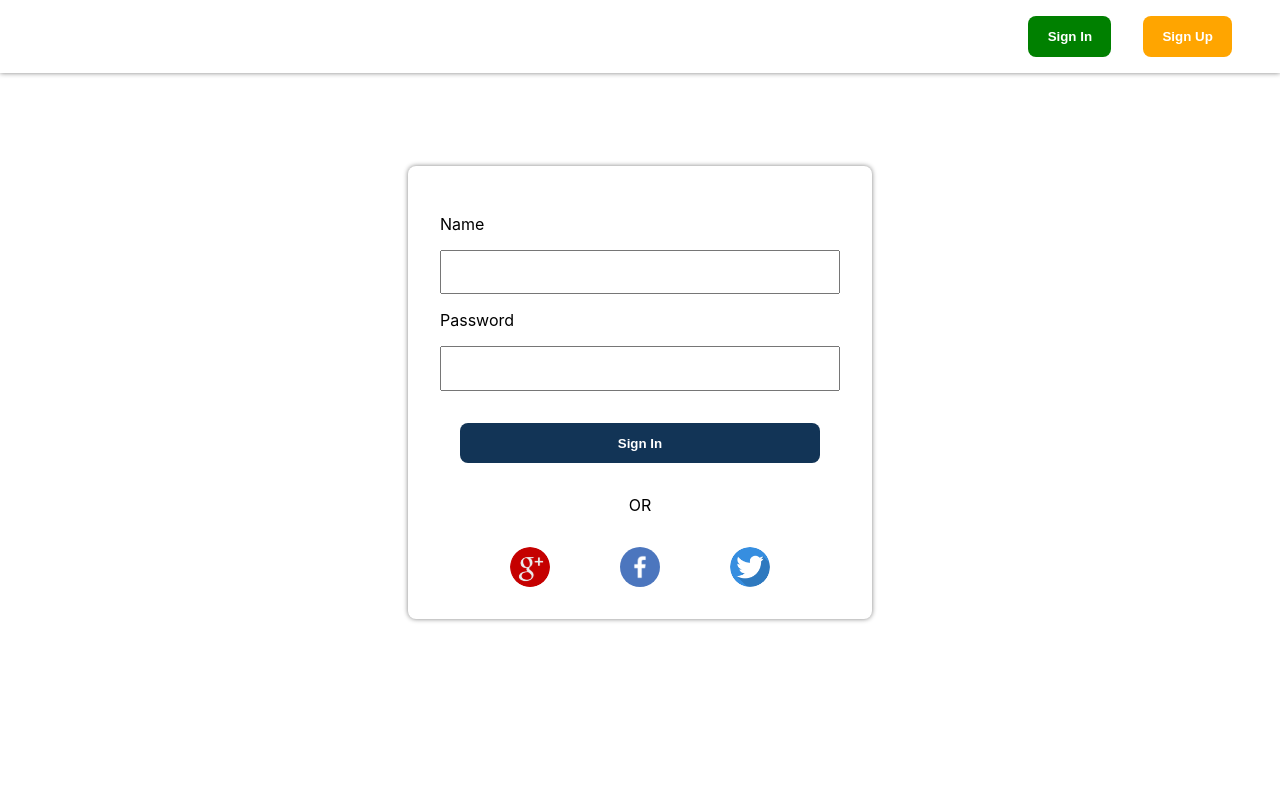
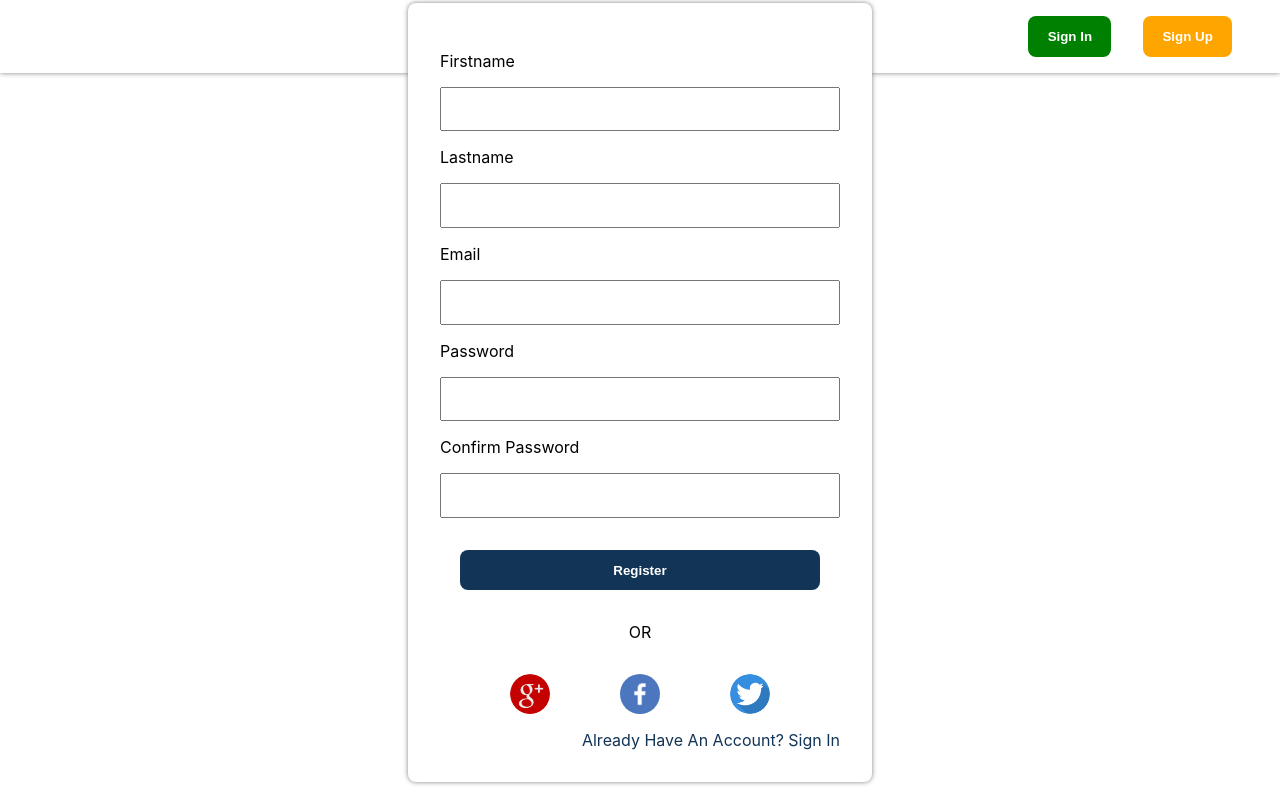
Before and after one commit to den-ganapathy/react-login, a React (Create React App) app: page /register in a window 1280 px wide. Built offline with nearby package versions, Linux system fonts and the light colour scheme.

Commit message:
login setup

```diff
--- a/package.json
+++ b/package.json
@@ -6,6 +6,7 @@
     "@testing-library/jest-dom": "^5.14.1",
     "@testing-library/react": "^11.2.7",
     "@testing-library/user-event": "^12.8.3",
+    "axios": "^0.24.0",
     "react": "^17.0.2",
     "react-dom": "^17.0.2",
     "react-google-login": "^5.2.2",
--- /dev/null
+++ b/src/actions/auth.js
@@ -0,0 +1,22 @@
+import { AUTH } from "./../constants/actionTypes";
+import * as api from "./../api/index";
+
+export const signin = (formData, history) => async (dispatch) => {
+  try {
+    const { data } = await api.signin(formData);
+    dispatch({ type: AUTH, data });
+    history.push("/");
+  } catch (error) {
+    console.log(error);
+  }
+};
+
+export const signUp = (formData, history) => async (dispatch) => {
+  try {
+    const { data } = await api.signUp(formData);
+    dispatch({ type: AUTH, data });
+    history.push("/");
+  } catch (error) {
+    console.log(error);
+  }
+};
--- /dev/null
+++ b/src/api/index.js
@@ -0,0 +1,21 @@
+import axios from "axios";
+const baseURL = "http://localhost:8082";
+
+const API = axios.create({ baseURL: baseURL });
+
+API.interceptors.request.use((req) => {
+  if (localStorage.getItem("profile")) {
+    req.headers.Authorization = `Bearer ${
+      JSON.parse(localStorage.getItem("profile")).token
+    }`;
+  }
+
+  return req;
+});
+
+export const signin = (formData) =>
+  API.post(`${baseURL}/user/signin`, formData);
+export const signUp = (formData) =>
+  API.post(`${baseURL}/user/signup`, formData);
+
+console.log(signin);
--- a/src/components/Login.jsx
+++ b/src/components/Login.jsx
@@ -8,10 +8,11 @@ import GoogleLogin from "react-google-login";
 import { useDispatch } from "react-redux";
 import { useHistory } from "react-router-dom";
 import { PageContext } from "./../App";
+import { signin, signUp } from "./../actions/auth";
 
 function Login() {
-  const [userName, setUsername] = useState("");
-  const [password, setPassword] = useState("");
+  const [formData, setFormData] = useState({});
+  const [signIn, setSignIn] = useState(false);
   const history = useHistory();
   const dispatch = useDispatch();
   const setActivePage = useContext(PageContext);
@@ -31,16 +32,26 @@ function Login() {
     console.log("unsuccessful");
   };
 
-  const renderTextbox = (id, label, value, setValue, type = "text") => {
+  const handleForm = () => {
+    if (signIn) {
+      dispatch(signin(formData, history));
+    } else {
+      dispatch(signUp(formData, history));
+    }
+  };
+
+  const renderTextbox = (id, label, type = "text") => {
+    console.log(formData, id);
     return (
       <InputWrapper>
         <div className="label">{label}</div>
-        <div className="inputbox">
+        <div className="inputbox1">
           <input
             id={id}
             type={type}
-            value={value}
-            onChange={(e) => setValue(e.target.value)}
+            onChange={(e) =>
+              setFormData({ ...formData, [e.target.id]: e.target.value })
+            }
             className=""
           ></input>
         </div>
@@ -51,15 +62,15 @@ function Login() {
   return (
     <LoginWrapper>
       <div className="login-container">
-        {renderTextbox("name", "Name", userName, setUsername)}
-        {renderTextbox(
-          "password",
-          "Password",
-          password,
-          setPassword,
-          "password"
-        )}
-        <button className="signin">Sign In</button>
+        {!signIn && renderTextbox("firstname", "Firstname")}
+        {!signIn && renderTextbox("lastname", "Lastname")}
+        {renderTextbox("email", "Email")}
+        {renderTextbox("password", "Password", "password")}
+        {!signIn &&
+          renderTextbox("confirmpassword", "Confirm Password", "password")}
+        <button className="signin" onClick={() => handleForm()}>
+          {signIn ? "Sign In" : "Register"}
+        </button>
         <p className="textstyle">OR</p>
         <div className="icons">
           <GoogleLogin
@@ -77,6 +88,15 @@ function Login() {
           <IconButton bgImg={fbIcon}></IconButton>
           <IconButton bgImg={twitterIcon}></IconButton>
         </div>
+        {signIn ? (
+          <div className="formfooter" onClick={() => setSignIn(false)}>
+            Dont have account? Sign Up
+          </div>
+        ) : (
+          <div className="formfooter" onClick={() => setSignIn(true)}>
+            Already Have An Account? Sign In
+          </div>
+        )}
       </div>
     </LoginWrapper>
   );
--- a/src/styles/loginStyles.js
+++ b/src/styles/loginStyles.js
@@ -37,6 +37,12 @@ export const LoginWrapper = styled.div`
       display: flex;
       justify-content: space-evenly;
     }
+    .formfooter {
+      text-align: right;
+      color: #123456;
+      padding-top: 1rem;
+      cursor: pointer;
+    }
   }
 `;
 
@@ -44,7 +50,7 @@ export const InputWrapper = styled.div`
   .label {
     padding: 1rem 0;
   }
-  .inputbox {
+  .inputbox1 {
     display: flex;
     justify-content: center;
     input {
@@ -52,4 +58,13 @@ export const InputWrapper = styled.div`
       padding: 0.8rem;
     }
   }
+  .inputbox2 {
+    display: flex;
+    justify-content: center;
+    flex: 0 0 10%;
+    input {
+      width: 50%;
+      padding: 0.8rem;
+    }
+  }
 `;
```
Also changed, not shown: 1 other file (tests, documents, lock files or other folders).
